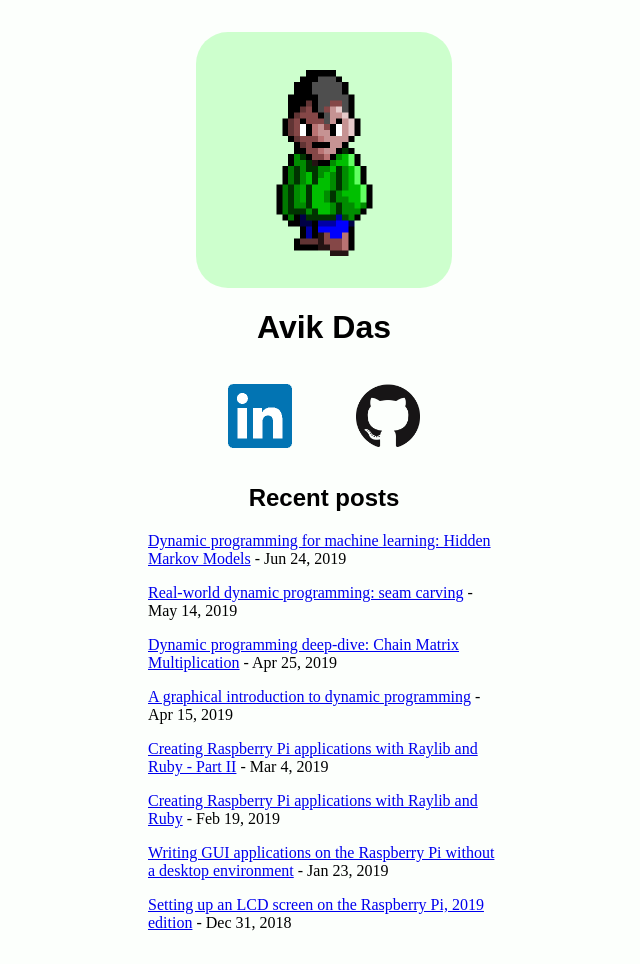
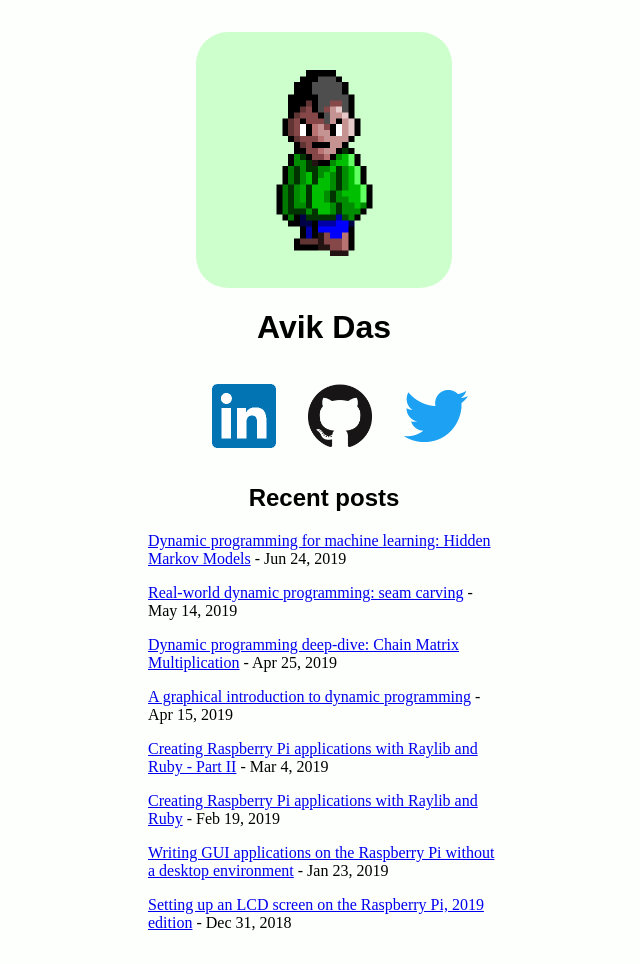
Before and after one commit to avik-das/avik-das.github.io, a Jekyll site: the page built from index.html, in a window 1280 px wide. Shown: the whole page, without its empty margins (316-956 px from the left). Built offline with Jekyll 4.4.1, drawn with Linux system fonts in a browser that asks for light colours.

Commit message:
Add link to Twitter
- Created Twitter account and linked to it from the home page.

- Added links to all social media (essentially ways to contact me) at
  the bottom of blog posts. This is useful when I have a call to action
  that asks readers to let me know about something. With these links,
  readers can reach out to me.

```diff
--- a/assets/css/blog.scss
+++ b/assets/css/blog.scss
@@ -116,4 +116,21 @@ pre {
 // FOOTER /////////////////////////////////////////////////////////////////////
 
 #thanks { color: $lighter-text-color; }
-#bottom-links { text-align: center; }
+
+#bottom-links {
+  text-align: center;
+  list-style: none;
+
+  display: flex;
+  flex-direction: row;
+  justify-content: center;
+  align-items: center;
+
+  li {
+    padding: 0 8px;
+    a {
+      display: block;
+      height: 24px;
+    }
+  }
+}
--- a/index.html
+++ b/index.html
@@ -26,6 +26,7 @@
   <ul id="external-sites">
     <li><a href="https://linkedin.com/in/avikdas1990"><img src="/assets/images/logo-linkedin.png" width="64" height="64" /></a></li>
     <li><a href="https://github.com/avik-das"><img src="/assets/images/logo-github.png" width="64" height="64" /></a></li>
+    <li><a href="https://twitter.com/the_avik_das"><img src="/assets/images/logo-twitter.png" width="64" height="64" /></a></li>
   </ul>
 
   <section id="recent-posts">
```
Also changed, not shown: _layouts/blog.html (+6 -2 lines), assets/images/logo-twitter.png (added).
